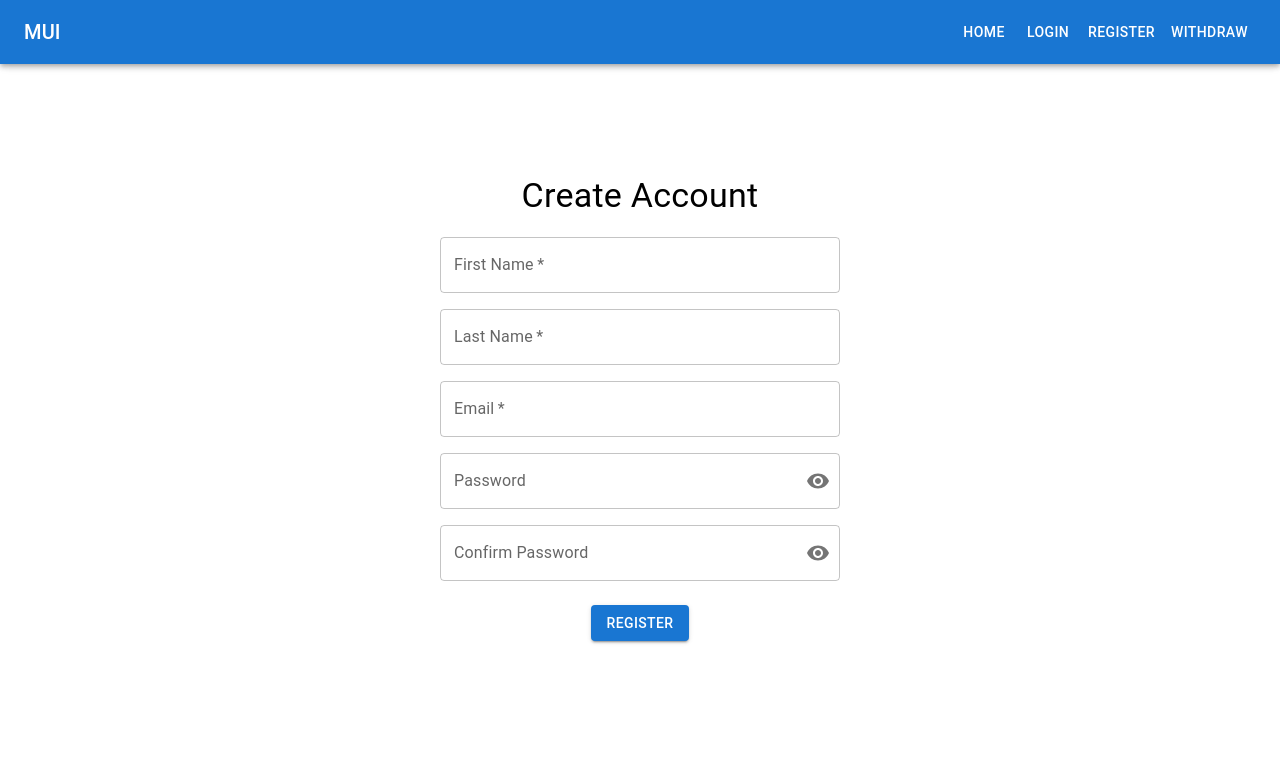
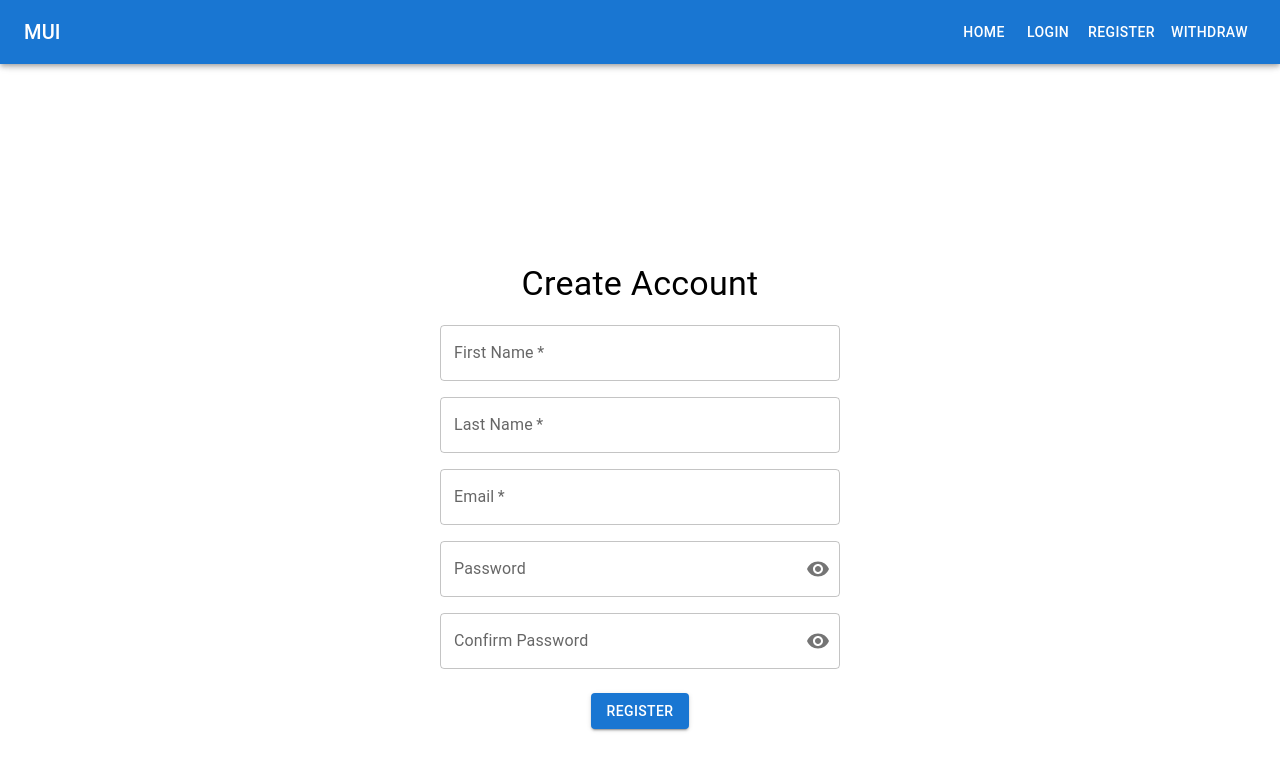
Before and after one commit to ObianuoObi/full-stack, a Next.js app: page /register in a window 1280 px wide. Shown: the top 770 px of the page. Built offline with nearby package versions, Linux system fonts and the light colour scheme.

Commit message:
Register page Container update

```diff
--- a/components/Navbar.tsx
+++ b/components/Navbar.tsx
@@ -40,7 +40,7 @@ const Navbar: React.FC = () => {
                 >
                     MUI
                 </Typography>
-                <Box sx={{ display: { xs: 'none', sm: 'block' } }}>
+                <Box sx={{ display: { xs: 'none', sm: 'block', } }}>
                     {navItems.map((item) => (
                         <Link href={`/${item.name.toLowerCase()}`} key={item.name}>
                             <Button sx={{ color: '#fff' }}>
@@ -58,22 +58,12 @@ const Navbar: React.FC = () => {
                         {navItems.map((item, index) => (
                             <Link href={`/${item.name.toLowerCase()}`} key={item.name} passHref>
                                 <ListItem
-                                    disableGutters
-                                    component="a"
-                                    sx={{
-                                        textDecoration: 'none',
-                                        '&:hover': {
-                                            textDecoration: 'none',
-                                        },
-                                    }}
-                                >
+                                    disableGutters>
+
                                     <ListItemButton
                                         disableRipple
-                                        sx={{
+                                        style={{
                                             textDecoration: 'none',
-                                            '&:hover': {
-                                                textDecoration: 'none',
-                                            },
                                         }}
                                     >
                                         {drawerOpen && <ListItemIcon>{item.icon}</ListItemIcon>}
--- a/pages/register.tsx
+++ b/pages/register.tsx
@@ -16,7 +16,16 @@ const Register: React.FC = () => {
     };
 
     return (
-        <Container>
+        <Container
+            maxWidth="xl"
+            sx={{
+                display: 'flex',
+                flexDirection: 'column',
+                flexGrow: 1,
+                minHeight: 'calc(100vh - 100px)',
+                mt: 12,
+            }}
+        >
             <Navbar />
             <Box
                 display="flex"
```
